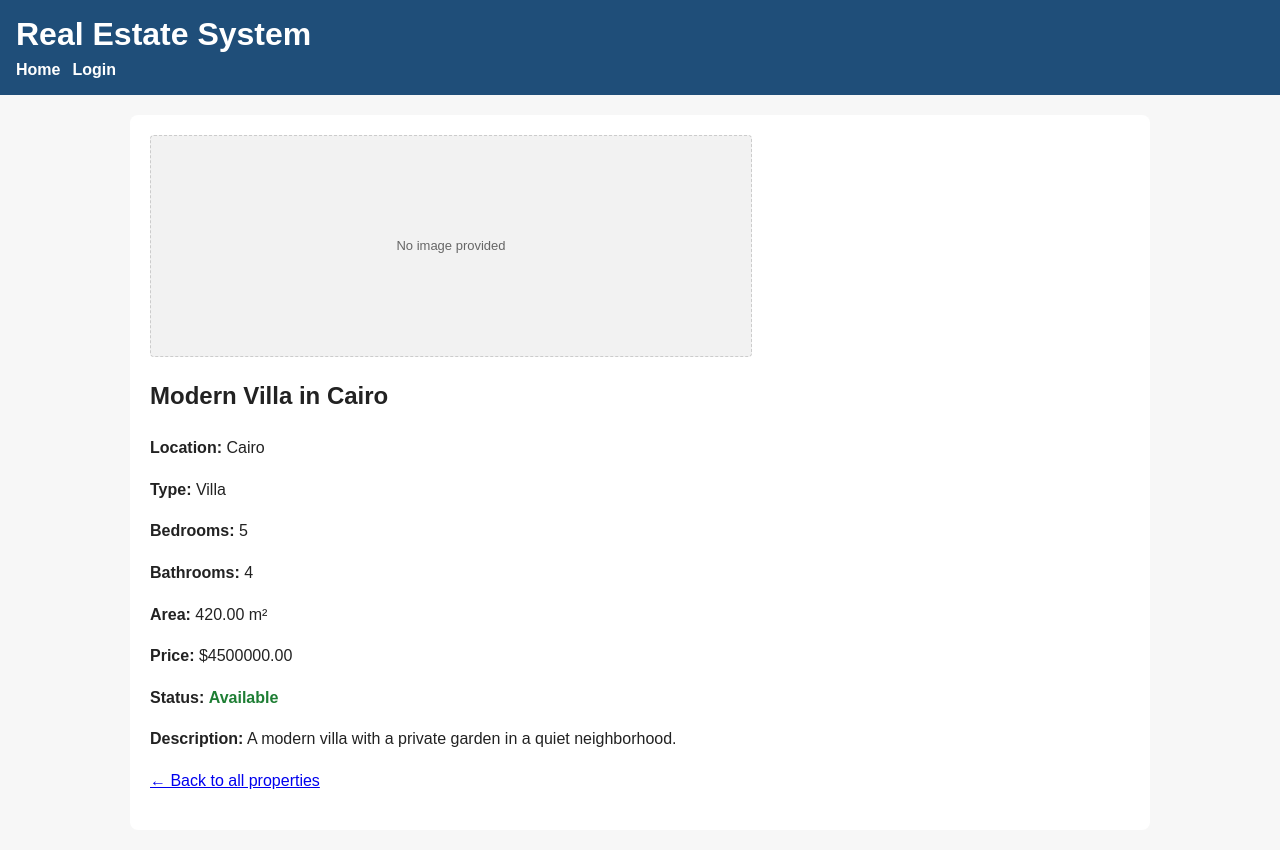
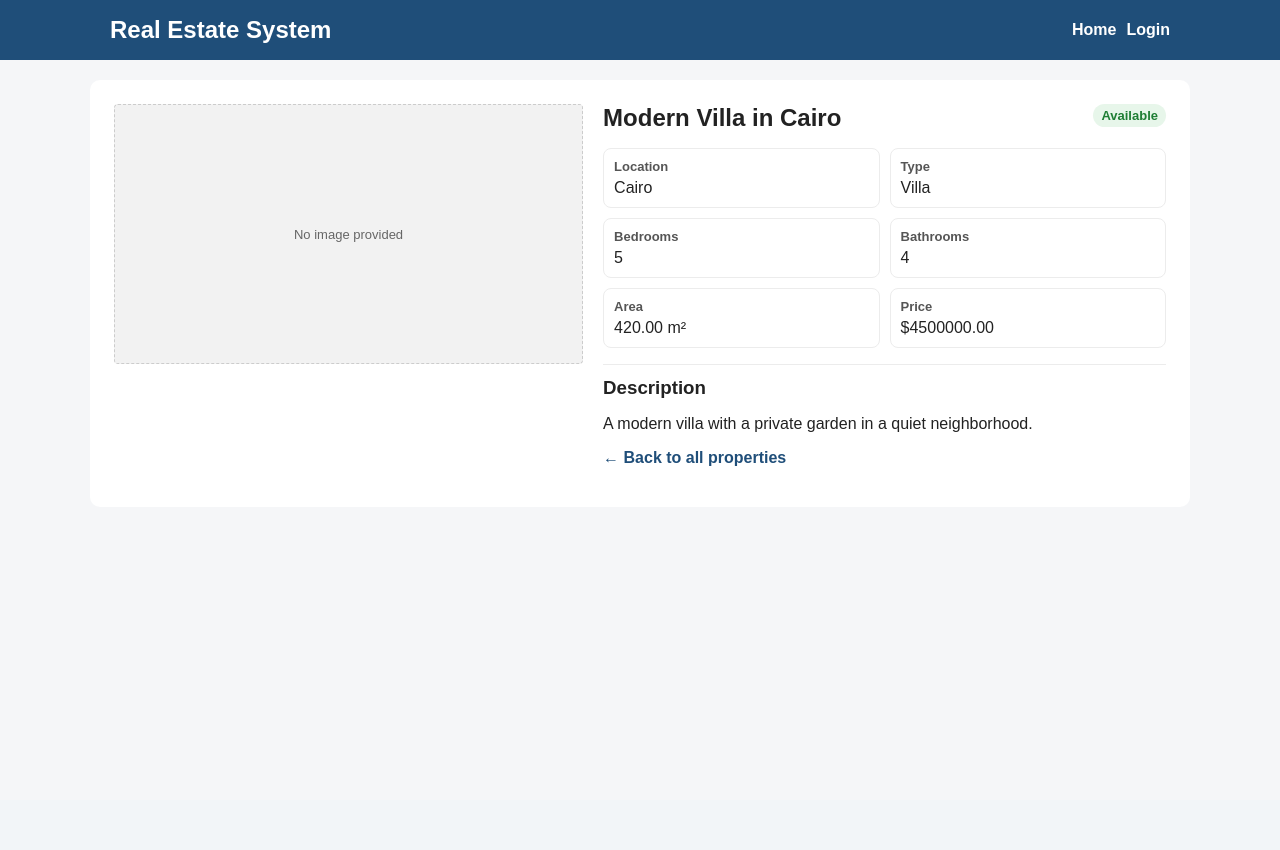
Before and after one commit to sama7705/House-Sales-System, a Node server app: page /properties/1 in a window 1280 px wide. After the commit the page ends 507 px from the top, so only its background shows below. Run offline with Node 20, Linux system fonts and the light colour scheme; data comes from the database, SQL or seed files in the repository; some libraries are stand-ins or nearby versions.

Commit message:
Improve EJS frontend layout with property cards and modern styling

```diff
--- a/public/style.css
+++ b/public/style.css
@@ -1,24 +1,43 @@
+* {
+  box-sizing: border-box;
+}
+
 body {
   font-family: Arial, sans-serif;
   margin: 0;
-  background: #f7f7f7;
+  background: #f5f6f8;
   color: #222;
 }
 
 .header {
   background: #1f4e79;
   color: white;
-  padding: 16px;
+}
+
+.header-inner {
+  max-width: 1100px;
+  margin: 0 auto;
+  padding: 16px 20px;
+  display: flex;
+  justify-content: space-between;
+  align-items: center;
+  gap: 16px;
 }
 
 .header h1 {
-  margin: 0 0 8px;
+  margin: 0;
+  font-size: 24px;
+}
+
+.header h1 a {
+  color: white;
+  text-decoration: none;
 }
 
 .top-nav {
   display: flex;
   align-items: center;
-  gap: 12px;
+  gap: 10px;
 }
 
 .top-nav a {
@@ -31,32 +50,25 @@ body {
   margin: 0;
 }
 
-.nav-button {
-  background: transparent;
-  border: 1px solid white;
-  padding: 6px 10px;
-}
-
 .container {
-  max-width: 980px;
+  max-width: 1100px;
   margin: 20px auto;
   background: white;
-  padding: 20px;
-  border-radius: 8px;
+  padding: 24px;
+  border-radius: 10px;
 }
-
 
 .filters-form {
   border: 1px solid #e3e3e3;
-  border-radius: 6px;
-  padding: 12px;
-  margin: 14px 0 18px;
+  border-radius: 8px;
+  padding: 14px;
+  margin: 14px 0 20px;
 }
 
 .filters-grid {
   display: grid;
   grid-template-columns: repeat(auto-fit, minmax(160px, 1fr));
-  gap: 10px;
+  gap: 12px;
 }
 
 .filters-grid label {
@@ -67,7 +79,7 @@ body {
 }
 
 .filters-actions {
-  margin-top: 10px;
+  margin-top: 12px;
   display: flex;
   align-items: center;
   gap: 10px;
@@ -79,63 +91,187 @@ body {
   font-size: 14px;
 }
 
-table {
-  width: 100%;
-  border-collapse: collapse;
+.property-grid {
+  display: grid;
+  grid-template-columns: repeat(auto-fit, minmax(280px, 1fr));
+  gap: 16px;
 }
 
-th,
-td {
-  border: 1px solid #ddd;
-  padding: 10px;
-  text-align: left;
+.property-card {
+  border: 1px solid #e2e4e8;
+  border-radius: 10px;
+  overflow: hidden;
+  background: #fff;
 }
 
-th {
-  background: #f2f2f2;
+.property-thumb {
+  width: 100%;
+  height: 180px;
+  object-fit: cover;
+}
+
+.card-placeholder {
+  width: 100%;
+  height: 180px;
+}
+
+.property-content {
+  padding: 14px;
+}
+
+.card-header-row {
+  display: flex;
+  justify-content: space-between;
+  align-items: flex-start;
+  gap: 10px;
+}
+
+.card-header-row h3,
+.card-header-row h2 {
+  margin: 0;
+}
+
+.meta {
+  margin: 8px 0;
+  color: #333;
+}
+
+.price {
+  margin: 8px 0 12px;
+  font-size: 20px;
+  font-weight: bold;
+  color: #1f4e79;
 }
 
 .actions {
   display: flex;
+  flex-wrap: wrap;
   gap: 8px;
 }
 
+.btn-link,
 button {
+  display: inline-block;
   border: none;
   background: #1f4e79;
   color: white;
   padding: 8px 12px;
-  border-radius: 4px;
+  border-radius: 5px;
+  text-decoration: none;
   cursor: pointer;
+  font-size: 14px;
 }
 
 button.delete {
   background: #c0392b;
 }
 
+.nav-button {
+  background: transparent;
+  border: 1px solid white;
+}
+
+.status {
+  font-size: 13px;
+  font-weight: bold;
+  padding: 4px 8px;
+  border-radius: 999px;
+}
+
 .status.available {
   color: #1e7e34;
-  font-weight: bold;
+  background: #e7f6ea;
 }
 
 .status.sold {
   color: #c0392b;
-  font-weight: bold;
+  background: #fbe8e6;
 }
 
 .form-card {
-  display: flex;
-  flex-direction: column;
-  gap: 10px;
-  max-width: 520px;
+  max-width: 760px;
+}
+
+.form-grid {
+  display: grid;
+  grid-template-columns: 180px 1fr;
+  gap: 12px;
+  align-items: center;
+  margin-bottom: 12px;
 }
 
 input,
 select,
 textarea {
-  padding: 8px;
+  padding: 9px;
   border: 1px solid #ccc;
   border-radius: 4px;
+  width: 100%;
+}
+
+textarea {
+  resize: vertical;
+}
+
+.form-card button {
+  margin-left: 192px;
+}
+
+.details-card {
+  display: grid;
+  grid-template-columns: minmax(260px, 1fr) 1.2fr;
+  gap: 20px;
+}
+
+.property-hero {
+  width: 100%;
+  height: 100%;
+  max-height: 340px;
+  object-fit: cover;
+  border-radius: 8px;
+}
+
+.property-hero-placeholder {
+  width: 100%;
+  min-height: 260px;
+}
+
+.details-grid {
+  display: grid;
+  grid-template-columns: repeat(2, minmax(140px, 1fr));
+  gap: 10px;
+  margin: 16px 0;
+}
+
+.details-grid p {
+  margin: 0;
+  border: 1px solid #ececec;
+  border-radius: 8px;
+  padding: 10px;
+  display: flex;
+  flex-direction: column;
+  gap: 5px;
+}
+
+.details-grid strong {
+  font-size: 13px;
+  color: #555;
+}
+
+.description-box {
+  border-top: 1px solid #ececec;
+  margin-top: 8px;
+  padding-top: 12px;
+}
+
+.description-box h3 {
+  margin: 0 0 8px;
+}
+
+.back-link {
+  color: #1f4e79;
+  text-decoration: none;
+  font-weight: bold;
 }
 
 .error {
@@ -153,28 +289,6 @@ textarea {
   color: #777;
 }
 
-.details-card {
-  max-width: 600px;
-  line-height: 1.6;
-}
-
-
-.property-thumb {
-  width: 96px;
-  height: 64px;
-  object-fit: cover;
-  border-radius: 4px;
-  border: 1px solid #ddd;
-}
-
-.property-hero {
-  width: 100%;
-  max-height: 320px;
-  object-fit: cover;
-  border-radius: 6px;
-  margin-bottom: 12px;
-}
-
 .image-placeholder {
   display: flex;
   align-items: center;
@@ -186,8 +300,30 @@ textarea {
   font-size: 13px;
 }
 
-.property-hero-placeholder {
-  width: 100%;
-  height: 220px;
-  margin-bottom: 12px;
+.empty-state {
+  text-align: center;
+  padding: 30px;
+  border: 1px dashed #d3d7de;
+  border-radius: 10px;
+  color: #666;
+  background: #fafbfc;
 }
+
+@media (max-width: 840px) {
+  .details-card {
+    grid-template-columns: 1fr;
+  }
+
+  .form-grid {
+    grid-template-columns: 1fr;
+  }
+
+  .form-card button {
+    margin-left: 0;
+  }
+
+  .header-inner {
+    flex-direction: column;
+    align-items: flex-start;
+  }
+}
--- a/views/add-property.ejs
+++ b/views/add-property.ejs
@@ -7,6 +7,7 @@
 <% } %>
 
 <form action="/add-property" method="POST" class="form-card">
+  <div class="form-grid">
     <label for="title">Title</label>
     <input type="text" id="title" name="title" value="<%= formData.title || '' %>" required />
 
@@ -33,7 +34,6 @@
     <label for="area">Area (m²)</label>
     <input type="number" id="area" name="area" step="0.01" min="0" value="<%= formData.area || '' %>" required />
 
-
     <label for="image_url">Image URL</label>
     <input
       type="url"
@@ -45,6 +45,7 @@
 
     <label for="description">Description</label>
     <textarea id="description" name="description" rows="4"><%= formData.description || '' %></textarea>
+  </div>
 
   <button type="submit">Add Property</button>
 </form>
--- a/views/partials/header.ejs
+++ b/views/partials/header.ejs
@@ -8,7 +8,8 @@
 </head>
 <body>
   <header class="header">
-    <h1>Real Estate System</h1>
+    <div class="header-inner">
+      <h1><a href="/">Real Estate System</a></h1>
       <nav class="top-nav">
         <a href="/">Home</a>
 
@@ -21,5 +22,6 @@
           <a href="/login">Login</a>
         <% } %>
       </nav>
+    </div>
   </header>
   <main class="container">
--- a/views/property-details.ejs
+++ b/views/property-details.ejs
@@ -1,23 +1,36 @@
 <%- include('partials/header') %>
 
-<div class="details-card">
-  <% if (property.image_url) { %>
-    <img src="<%= property.image_url %>" alt="<%= property.title %>" class="property-hero" />
-  <% } else { %>
-    <div class="image-placeholder property-hero-placeholder">No image provided</div>
-  <% } %>
+<section class="details-card">
+  <div class="details-media">
+    <% if (property.image_url) { %>
+      <img src="<%= property.image_url %>" alt="<%= property.title %>" class="property-hero" />
+    <% } else { %>
+      <div class="image-placeholder property-hero-placeholder">No image provided</div>
+    <% } %>
+  </div>
 
-  <h2><%= property.title %></h2>
-  <p><strong>Location:</strong> <%= property.location %></p>
-  <p><strong>Type:</strong> <%= property.type %></p>
-  <p><strong>Bedrooms:</strong> <%= property.bedrooms %></p>
-  <p><strong>Bathrooms:</strong> <%= property.bathrooms %></p>
-  <p><strong>Area:</strong> <%= Number(property.area).toFixed(2) %> m²</p>
-  <p><strong>Price:</strong> $<%= Number(property.price).toFixed(2) %></p>
-  <p><strong>Status:</strong> <span class="status <%= property.status.toLowerCase() %>"><%= property.status %></span></p>
-  <p><strong>Description:</strong> <%= property.description || 'No description provided.' %></p>
+  <div class="details-content">
+    <div class="card-header-row">
+      <h2><%= property.title %></h2>
+      <span class="status <%= property.status.toLowerCase() %>"><%= property.status %></span>
+    </div>
 
-  <p><a href="/">← Back to all properties</a></p>
-</div>
+    <div class="details-grid">
+      <p><strong>Location</strong><span><%= property.location %></span></p>
+      <p><strong>Type</strong><span><%= property.type %></span></p>
+      <p><strong>Bedrooms</strong><span><%= property.bedrooms %></span></p>
+      <p><strong>Bathrooms</strong><span><%= property.bathrooms %></span></p>
+      <p><strong>Area</strong><span><%= Number(property.area).toFixed(2) %> m²</span></p>
+      <p><strong>Price</strong><span>$<%= Number(property.price).toFixed(2) %></span></p>
+    </div>
+
+    <div class="description-box">
+      <h3>Description</h3>
+      <p><%= property.description || 'No description provided.' %></p>
+    </div>
+
+    <p><a href="/" class="back-link">← Back to all properties</a></p>
+  </div>
+</section>
 
 <%- include('partials/footer') %>
```
Also changed, not shown: views/index.ejs (+22 -35 lines). Lines whose indentation alone changed are shown as unchanged.
